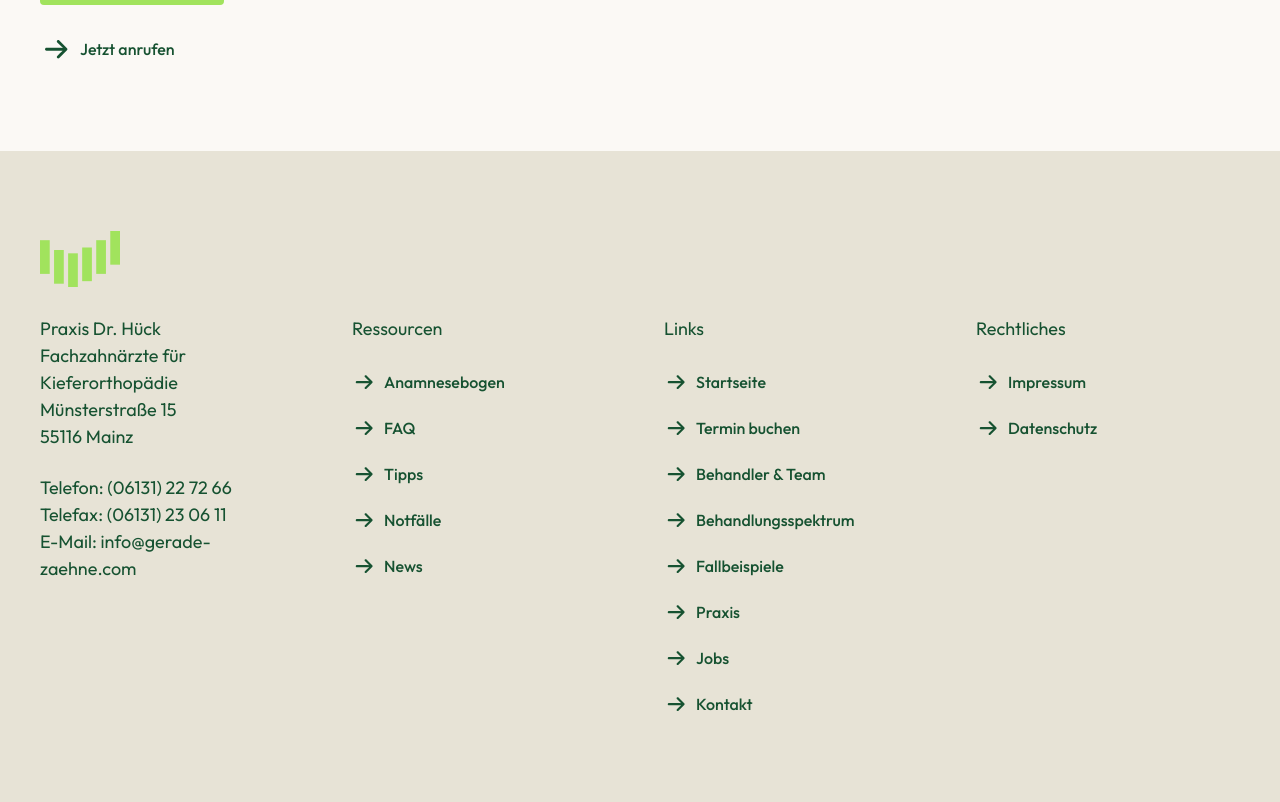
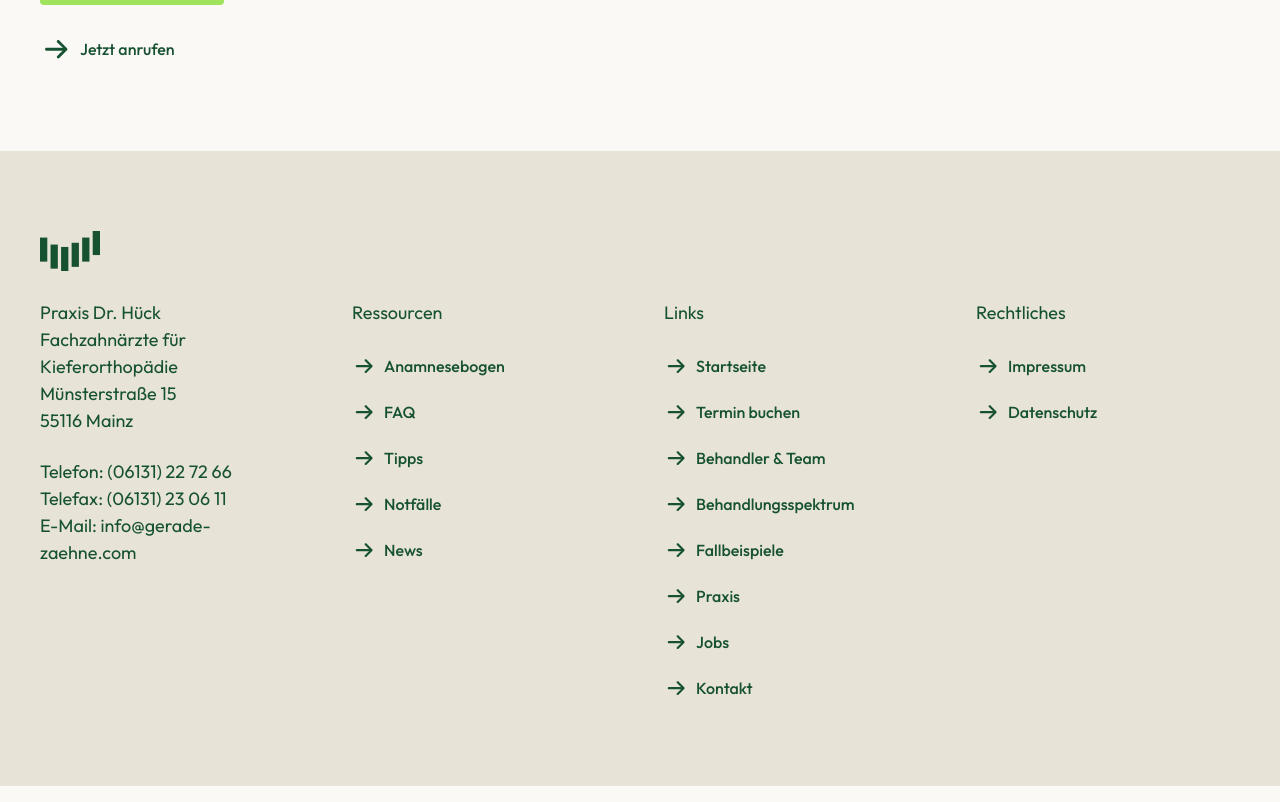
Before and after one commit to mstnwl/geradezaehne, a Next.js app: page / in a window 1280 px wide. Shown: the part 3789-4591 px from the top of the page. Built offline with nearby package versions, Linux system fonts and the light colour scheme.

Commit message:
fix: use the ink logomark in the footer

```diff
--- a/components/footer.tsx
+++ b/components/footer.tsx
@@ -43,10 +43,10 @@ export function SiteFooter({ footer }: { footer: FooterContent }) {
       <div className="mx-auto grid max-w-column gap-12 lg:grid-cols-4 lg:items-start lg:gap-x-12 lg:gap-y-nav">
         <div className="flex flex-col gap-nav lg:contents">
           <Image
-            src="/Logomark.svg"
+            src="/LogomarkFooter.svg"
             alt=""
-            width={80}
-            height={56}
+            width={60}
+            height={40}
             unoptimized
             className="lg:col-start-1 lg:row-start-1"
           />
```
Also changed, not shown: public/LogomarkFooter.svg (added).
